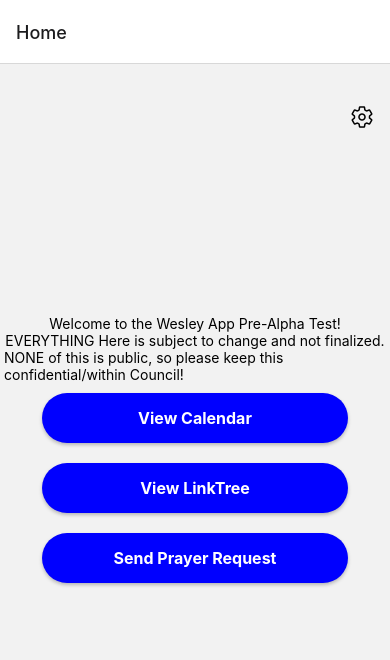
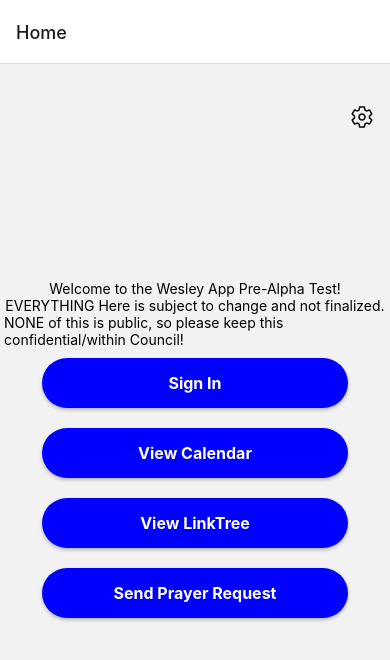
Before and after one commit to Alectmc/WesleyApp, a React Native app: screen /Home in a window 390 px wide. Shown: the top 660 px of the page. Built offline with nearby package versions, Linux system fonts and the light colour scheme.

Commit message:
Added a barebones Sign In System

```diff
--- a/navigation/AppNavigator.tsx
+++ b/navigation/AppNavigator.tsx
@@ -7,6 +7,7 @@ import PrayerRequestScreen from '../screens/PrayerRequestScreen'; //To be implem
 import LinkTreeScreen from '../screens/LinkTreeScreen';
 import SetupScreen from "../screens/SetupScreen";
 import SettingsScreen from '../screens/SettingsScreen';
+import SignInScreen from '../screens/SignInScreen';
 import AsyncStorage from '@react-native-async-storage/async-storage';
 import { View, ActivityIndicator } from 'react-native';
 
@@ -47,6 +48,7 @@ const AppNavigator = () => {
                         gestureEnabled: false,
                     }}
                 />
+                <Stack.Screen name="Sign In" component={SignInScreen} />
                 <Stack.Screen name="Calendar" component={CalendarScreen} />
                 <Stack.Screen name="Link Tree" component={LinkTreeScreen} />
                 <Stack.Screen name="Prayer Requests" component={PrayerRequestScreen} />
--- a/package.json
+++ b/package.json
@@ -13,14 +13,18 @@
     "@expo/vector-icons": "^14.0.2",
     "@react-native-async-storage/async-storage": "^1.24.0",
     "@react-native-community/checkbox": "^0.5.17",
+    "@react-native-picker/picker": "^2.7.7",
     "@react-navigation/stack": "^6.4.1",
     "axios": "^0.24.0",
     "expo-checkbox": "^3.0.0",
     "expo-font": "^12.0.9",
+    "moment": "^2.30.1",
+    "moment-timezone": "^0.5.45",
     "react": "18.2.0",
     "react-native": "0.74.4",
     "react-native-gesture-handler": "^2.18.1",
     "react-native-mail": "^6.1.1",
+    "react-native-picker-select": "^9.2.0",
     "react-native-safe-area-context": "^4.10.8",
     "react-native-screens": "^3.33.0",
     "react-native-vector-icons": "^10.1.0",
--- a/screens/HomeScreen.tsx
+++ b/screens/HomeScreen.tsx
@@ -15,6 +15,12 @@ const HomeScreen = ({ navigation }) => {
             <Text>Welcome to the Wesley App Pre-Alpha Test!</Text>
             <Text>EVERYTHING Here is subject to change and not finalized.</Text>
             <Text>NONE of this is public, so please keep this confidential/within Council!</Text>
+            <TouchableOpacity
+                style={styles.button}
+                onPress={() => navigation.navigate('Sign In')}
+            >
+                <Text style={styles.buttonText}>Sign In</Text>
+            </TouchableOpacity>
             <TouchableOpacity
                 style={styles.button}
                 onPress={() => navigation.navigate('Calendar')}
--- a/screens/SettingsScreen.tsx
+++ b/screens/SettingsScreen.tsx
@@ -39,7 +39,7 @@ const SettingsScreen = () => {
 
     return (
         <View style={styles.container}>
-            <Text>First Name: </Text>
+            <Text style={styles.textStyle}>First Name: </Text>
             {editFirstName ? (
                 <>
                     <TextInput
@@ -51,12 +51,12 @@ const SettingsScreen = () => {
                 </>
             ) : (
                 <View style={styles.infoContainer}>
-                    <Text>{firstName}</Text>
+                    <Text style={styles.textInputStyle}>{firstName}</Text>
                     <Button title="Edit" onPress={() => setEditFirst(true)} />
                 </View>
             )}
 
-            <Text>Last Name: </Text>
+            <Text style={styles.textStyle}>Last Name: </Text>
             {editLastName ? (
                 <>
                     <TextInput
@@ -68,12 +68,12 @@ const SettingsScreen = () => {
                 </>
             ) : (
                 <View style={styles.infoContainer}>
-                    <Text>{lastName}</Text>
+                    <Text style={styles.textInputStyle}>{lastName}</Text>
                     <Button title="Edit" onPress={() => setEditLast(true)} />
                 </View>
             )}
 
-            <Text>Email: </Text>
+            <Text style={styles.textStyle}>Email: </Text>
             {editEmail ? (
                 <>
                     <TextInput
@@ -85,7 +85,7 @@ const SettingsScreen = () => {
                 </>
             ) : (
                 <View style={styles.infoContainer}>
-                    <Text>{email}</Text>
+                    <Text style={styles.textInputStyle}>{email}</Text>
                     <Button title="Edit" onPress={() => setEditEmail(true)} />
                 </View>
             )}
@@ -98,6 +98,7 @@ const styles = StyleSheet.create({
     container: {
         flex: 1,
         padding: 16,
+        justifyContent: 'center',
     },
     input: {
         borderWidth: 1,
@@ -111,6 +112,16 @@ const styles = StyleSheet.create({
         justifyContent: 'space-between',
         marginBottom: 8,
     },
+    textStyle: {
+        fontWeight: 'bold',
+        fontSize: 24,
+        color: 'black'
+    },
+    textInputStyle: {
+        fontWeight: 'bold',
+        fontSize: 16,
+        color: 'black',
+    },
 });
 
 export default SettingsScreen;
--- /dev/null
+++ b/screens/SignInScreen.tsx
@@ -0,0 +1,103 @@
+import React, { useState, useEffect } from 'react';
+import { View, Text, Button, Alert, StyleSheet } from 'react-native';
+import { Picker } from '@react-native-picker/picker';
+import AsyncStorage from '@react-native-async-storage/async-storage';
+import moment from 'moment';
+import 'moment-timezone';
+import axios from 'axios';
+
+const SignInScreen = () => {
+    const [selectedEvent, setSelectedEvent] = useState('');
+    const [firstName, setFirstName] = useState('');
+    const [lastName, setLastName] = useState('');
+    const [email, setEmail] = useState('');
+
+    const events = [
+        { label: 'Tuesday Worship', value: 'tuesday_worship', start: '18:30', end: '20:00', day: 2 },
+        { label: 'Wednesday Lunch', value: 'wednesday_lunch', start: '10:45', end: '13:00', day: 3 },
+        { label: 'Thursday Dinner & Bible Study', value: 'thurday_dinner', start: '12:30', end: '20:00', day: 5 }
+    ];
+
+    useEffect(() => {
+        const loadUserInfo = async () => {
+            const userInfo = await AsyncStorage.getItem('user_info');
+            if (userInfo) {
+                const { firstName, lastName, email } = JSON.parse(userInfo);
+                setFirstName(firstName);
+                setLastName(lastName);
+                setEmail(email);
+            }
+        };
+
+        loadUserInfo();
+    }, []);
+
+    const handleSignIn = () => {
+        const event = events.find(e => e.value === selectedEvent);
+        if (!event) {
+            Alert.alert('Error', 'Please select an event.');
+            return;
+        }
+
+        const now = moment().tz('America/Chicago');
+        const startTime = moment(now).day(event.day).hour(event.start.split(':')[0]).minute(event.start.split(':')[1]);
+        const endTime = moment(now).day(event.day).hour(event.end.split(':')[0]).minute(event.end.split(':')[1]);
+
+        if (now.isBetween(startTime, endTime)) {
+            //POST request to backend server (Will be localhost for now during dev testing!)
+            axios.post('http://192.168.1.154:4000/signin', {
+                firstName,
+                lastName,
+                email,
+            })
+            .then(response => {
+                Alert.alert("Success", `You have signed in as ${firstName} ${lastName} for ${event.label}!`);
+            })
+            .catch(error => {
+                Alert.alert('Error', 'Could not sign in. Please try again later.')
+                console.log(error)
+            });
+        } else {
+            const formattedTime = startTime.format('h:mm A');
+            Alert.alert("Error", `${event.label} sign in is not open right now! You may sign in starting at ${formattedTime} on ${event.label.split(' ')[0]}.`);
+        }
+    };
+
+    return (
+        <View style={styles.container}>
+            <Text style={styles.textStyle}>Select Event:</Text>
+            <Picker
+                selectedValue={selectedEvent}
+                onValueChange={(itemValue, itemIndex) => setSelectedEvent(itemValue)}
+                style={styles.picker}
+            >
+                {events.map(event => (
+                    <Picker.Item key={event.value} label={event.label} value = {event.value} />
+                ))}
+            </Picker>
+            <Button title="Sign In" onPress={handleSignIn} />
+        </View>
+    );
+};
+
+const styles = StyleSheet.create({
+    container: {
+        flex: 1,
+        justifyContent: 'center',
+        alignItems: 'center',
+        padding: 20,
+    },
+    picker: {
+        width: '100%',
+        marginBottom: 20,
+        backgroundColor: 'lightgray',
+    },
+    textStyle: {
+        padding: 20,
+        fontWeight: 'bold',
+        fontSize: 24,
+        color: 'black',
+    },
+});
+
+export default SignInScreen;
```
Also changed, not shown: 2 other files (tests, documents, lock files or other folders).
